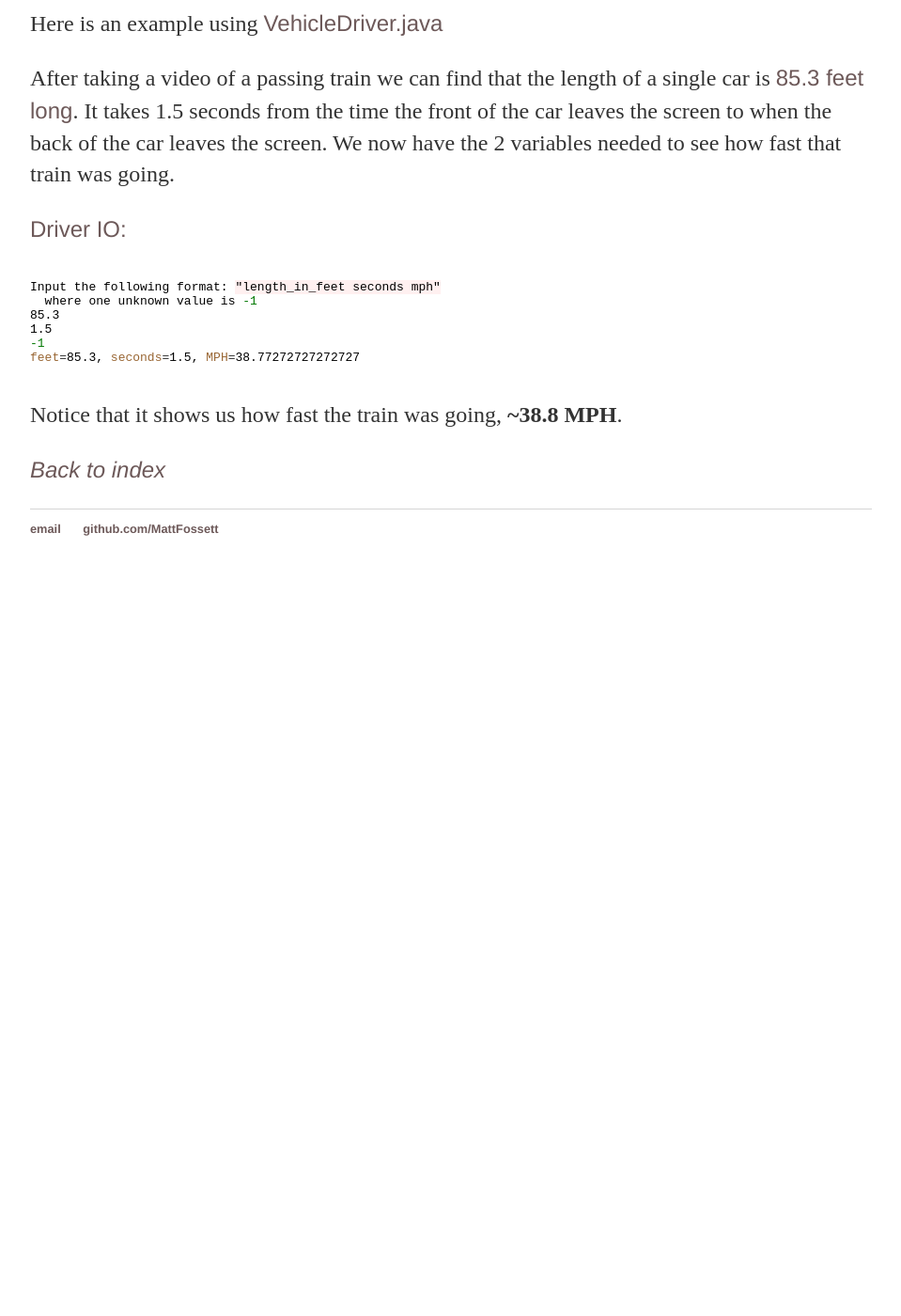
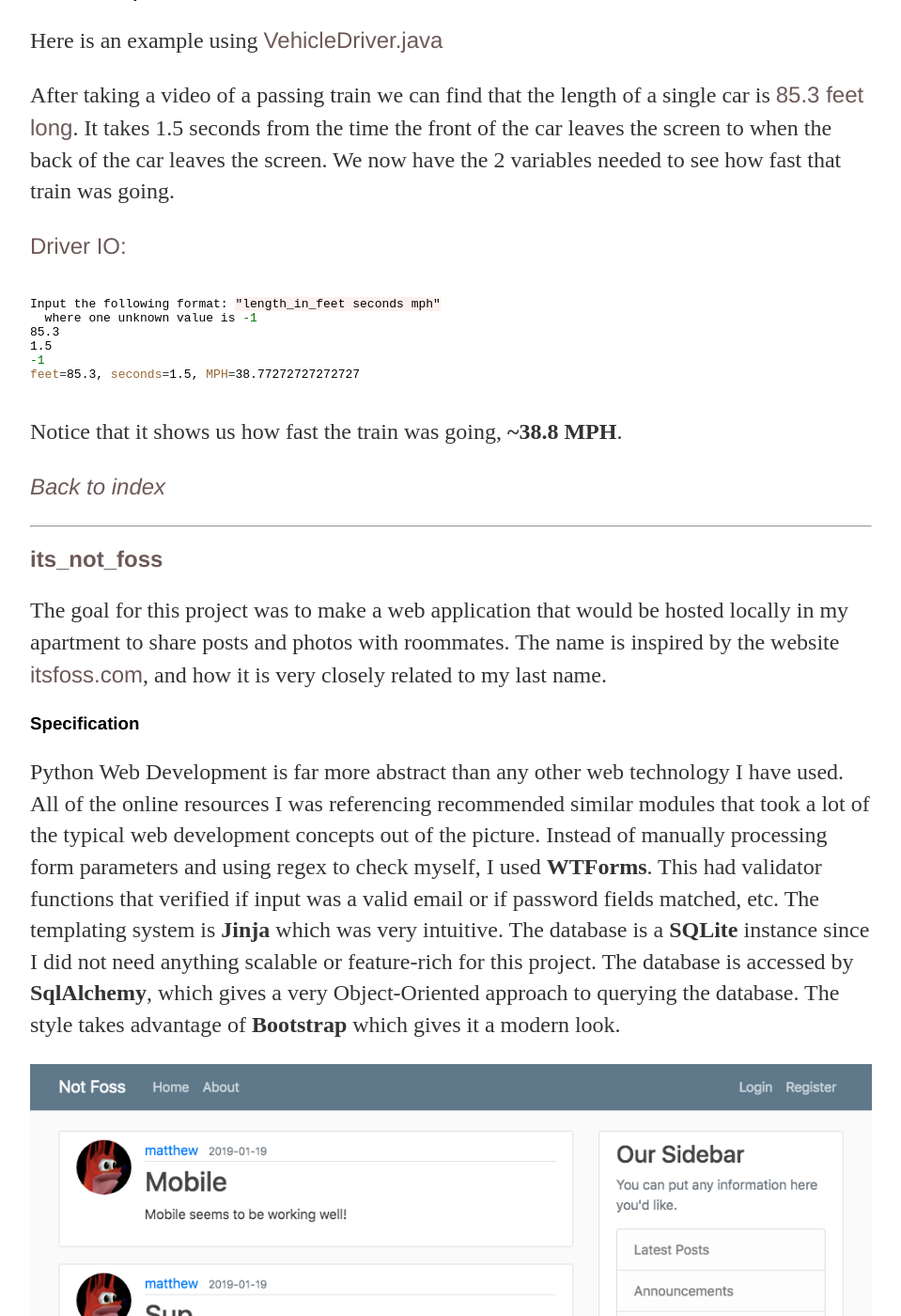
Before and after one commit to MattFossett/mattfossett.github.io, a Jekyll site: the page built from projects/index.md, in a window 1280 px wide and 1400 px high, scrolled down 7842 px. Shown: the whole window at 94% size, without its empty margins (160-1119 px from the left). Built offline with Jekyll 4.4.1, drawn with Linux system fonts in a browser that asks for light colours; before the commit the page ends 8472 px from its top, so only the background shows below that; some of the changed text lies outside the part shown.

Commit message:
Added its not foss

```diff
--- a/_includes/its_not_foss.md
+++ b/_includes/its_not_foss.md
@@ -1 +1,31 @@
-## its_not_foss
+## [its_not_foss](https://github.com/MattFossett/its_not_foss)
+
+The goal for this project was to make a web application
+that would be hosted locally in my apartment to share
+posts and photos with roommates. The name is inspired by
+the website [itsfoss.com](https://itsfoss.com/), and how
+it is very closely related to my last name.
+
+### Specification
+
+Python Web Development is far more abstract than any other
+web technology I have used. All of the online resources I was
+referencing recommended similar modules that took
+a lot of the typical web development concepts out of the picture.
+Instead of manually processing form parameters and using
+regex to check myself, I used **WTForms**. This had validator functions
+that verified if input was a valid email or if password fields
+matched, etc. The templating system is **Jinja** which was very
+intuitive. The database is a **SQLite** instance since I did not
+need anything scalable or feature-rich for this project.
+The database is accessed by **SqlAlchemy**, which gives a
+very Object-Oriented approach to querying the database. The style
+takes advantage of **Bootstrap** which gives it a modern look.
+
+![photo of blog style web application](/images/not_foss.png)
+
+### Findings
+
+Overall this project taught me a different way to program web applications.
+While I did follow [Corey Schafer's Flask Tutorial](https://www.youtube.com/watch?v=MwZwr5Tvyxo)
+very strictly, I learned a lot about Python, SQLite, and Bootstrap.
--- a/projects/index.md
+++ b/projects/index.md
@@ -5,6 +5,7 @@ title: Projects
 # Projects
 
 * [Computer Science Labs](#computer-science-labs)
+* [Its Not Foss](#its-not-foss)
 * [Vehicle Speed Calculator](#vehicle-speed-calculator)
 
 ***
@@ -18,3 +19,9 @@ title: Projects
 {% include speed_calculator.md %}
 
 *[Back to index](#projects)*
+
+***
+
+{% include its_not_foss.md %}
+
+*[Back to index](#projects)*
```
Also changed, not shown: images/not_foss.png (added).
